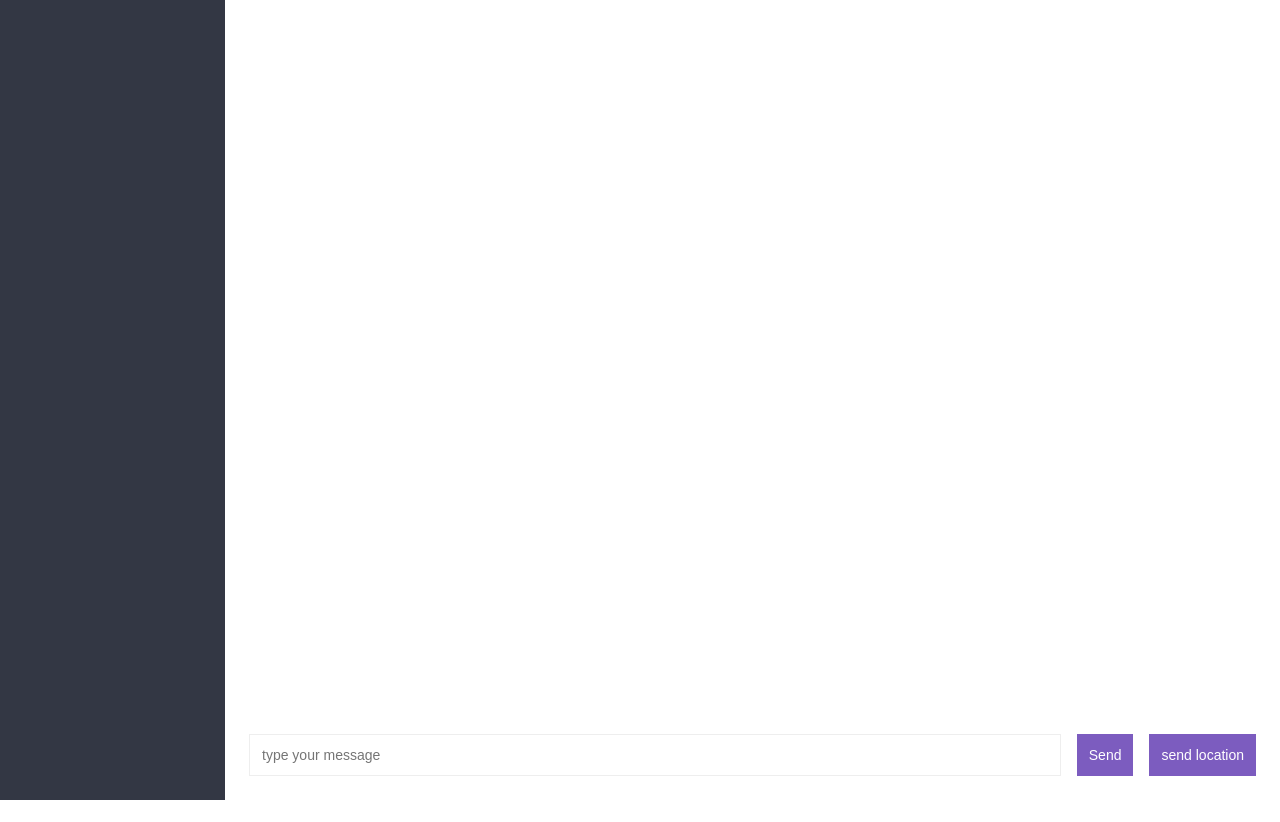
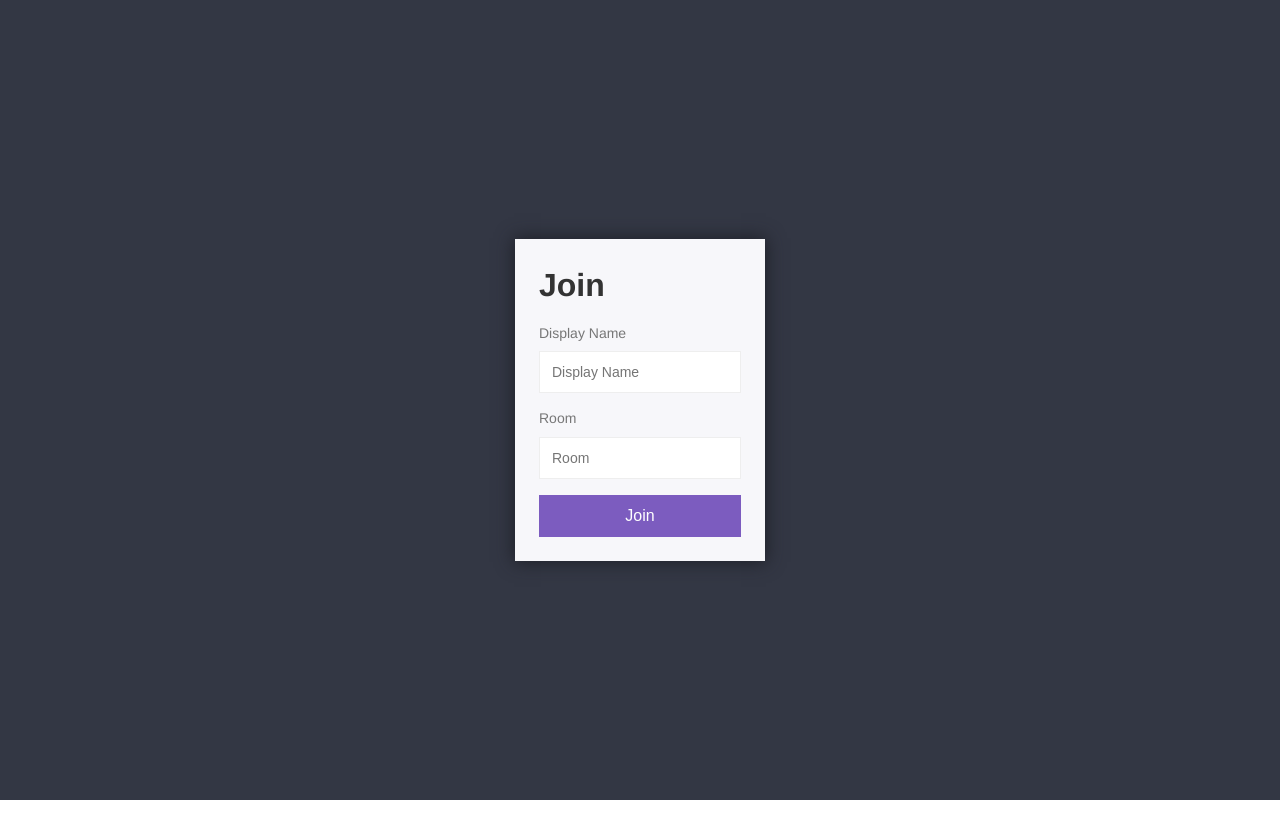
Before and after one commit to sachins0412/Chat-App, a website: page public/index.html in a window 1280 px wide. After the commit the page ends 800 px from the top, so only its background shows below. Drawn offline with nearby package versions, Linux system fonts and the light colour scheme; no server answers.

Commit message:
create join page

```diff
--- a/public/index.html
+++ b/public/index.html
@@ -5,46 +5,22 @@
     <link rel="stylesheet" href="./css/styles.min.css" />
   </head>
   <body>
-    <div class="chat">
-      <div class="chat__sidebar"></div>
-      <div class="chat__main">
-        <div id="messages" class="chat__messages"></div>
-        <div class="compose">
-          <form id="chatMessage">
-            <input type="text" id="message" placeholder="type your message" />
-            <button id="submit">Send</button>
-          </form>
-          <button id="sendLocation">send location</button>
-        </div>
+    <div class="centered-form">
+      <div class="centered-form__box">
+        <h1>Join</h1>
+        <form action="./chat.html">
+          <label> Display Name </label>
+          <input
+            type="text"
+            name="username"
+            placeholder="Display Name"
+            required
+          />
+          <label>Room</label>
+          <input type="text" name="room" placeholder="Room" required />
+          <button>Join</button>
+        </form>
       </div>
     </div>
-
-    <script id="message-template" type="text/html">
-      <div class="message">
-        <p>
-          <span class="message__name">Some Username</span>
-          <span class="message__meta">{{createdAt}}</span>
-        </p>
-        <p>{{message}}</p>
-      </div>
-    </script>
-    <script id="location-template" type="text/html">
-      <div class="message">
-        <p>
-          <span class="message__name">Some Username</span>
-          <span class="message__meta">{{createdAt}}</span>
-        </p>
-        <p>
-          <a href="{{location}}" target="_blank">My Current location</a>
-        </p>
-      </div>
-    </script>
-    <br />
-
-    <script src="/socket.io/socket.io.js"></script>
-    <script src="https://cdnjs.cloudflare.com/ajax/libs/mustache.js/3.0.1/mustache.min.js"></script>
-    <script src="https://cdnjs.cloudflare.com/ajax/libs/moment.js/2.22.2/moment.min.js"></script>
-    <script src="https://cdnjs.cloudflare.com/ajax/libs/qs/6.6.0/qs.min.js"></script>
-    <script src="./js/chat.js"></script>
   </body>
 </html>
```
Also changed, not shown: public/chat.html (added, +50 -0 lines).
